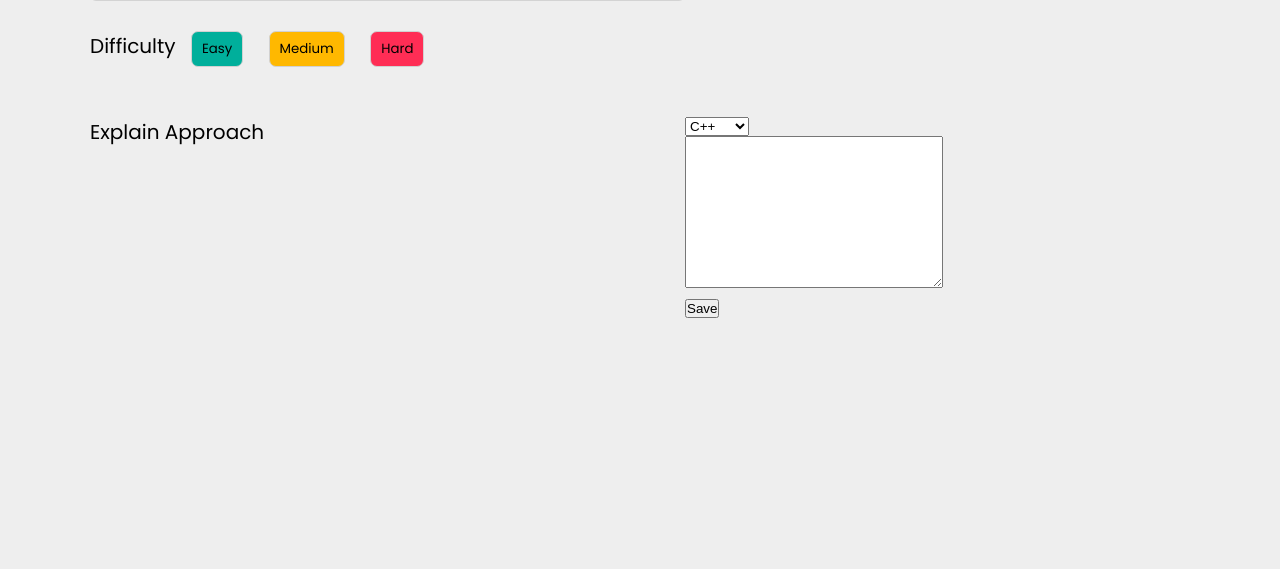
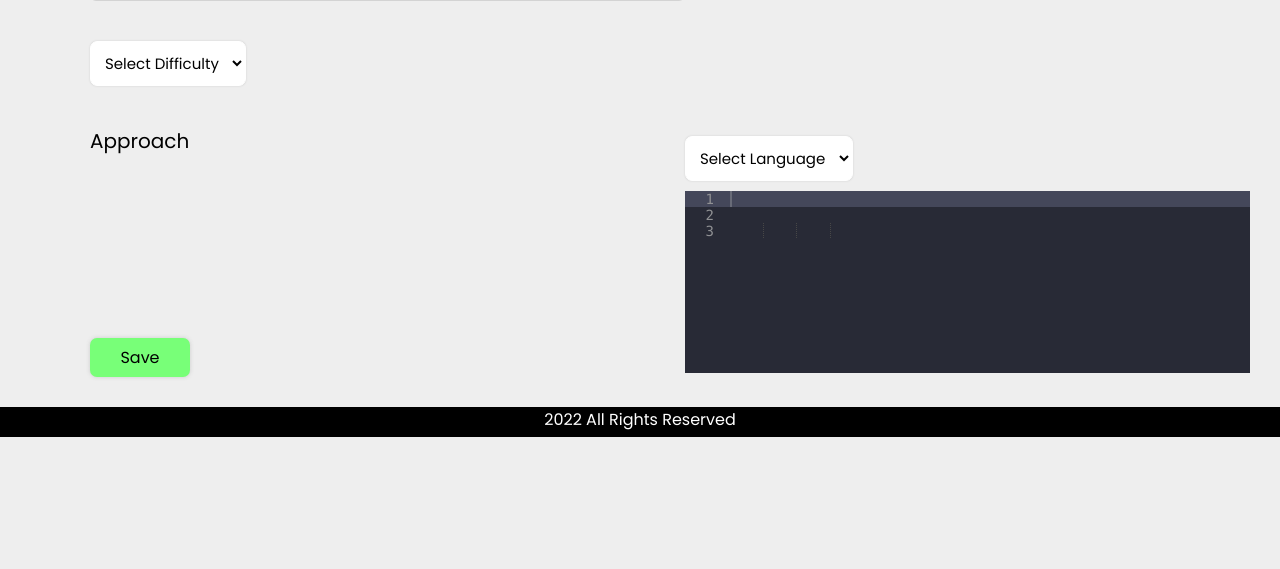
Before and after one commit to adii21-Ux/LeetJournal, a Django app: page /homepage/ in a window 1280 px wide. Shown: the part 231-800 px from the top of the page. Run offline with Django 3.2, Linux system fonts and the light colour scheme; some libraries are stand-ins or nearby versions.

Commit message:
:sparkles::fire:Added text and code editor

```diff
--- a/leetjournal/core/templates/core/base.html
+++ b/leetjournal/core/templates/core/base.html
@@ -8,17 +8,15 @@
 <body>
     <div class="container">
         <div class="navbar">
-            <div class="navelems">
-                <a href="/" target="_blank" rel="noopener noreferrer">Your Submissions</a>
-            </div>
             <div class="logo">
                 <h1 id="logo">
-                    LJ
+                    <span>Leet</span>Journal
                 </h1>
             </div>
-            <div class="profile">
-                <p>Your Profile</p>
-                <img src="#" alt="">
+            <div class="profile-sec">
+                <div class="submissions">
+                    <a href="#" target="_blank" rel="noopener noreferrer">Your Submissions</a>
+                </div>
             </div>
         </div>
     </div>
@@ -26,6 +24,12 @@
     {% block content %}
 
     {% endblock content %}
+
+    <div class="footer">
+        <p>2022 All Rights Reserved</p>
+    </div>
 </body>
+<script src="{% static 'js/base.js' %}"></script>
 {% block scripts %}{% endblock scripts %}
+
 </html>
--- a/leetjournal/core/templates/core/homepage.html
+++ b/leetjournal/core/templates/core/homepage.html
@@ -15,34 +15,36 @@
         <div class="problem-name">
             <input type="text" placeholder="Name of Problem" id="problem-name">
         </div>
-        <div class="difficulty">
-            <label for="difficulty-button">Difficulty</label>
-            <button class="easy difficulty-button">Easy</button>
-            <button class="medium difficulty-button">Medium</button>
-            <button class="hard difficulty-button">Hard</button>
+        <div class="difficulty-sec">
+            <select name="difficulty" class="difficulty dropdown">
+                <option value="none" selected disabled hidden class="dropdown-opt">Select Difficulty</option>
+                <option value="easy" id="easy" class="dropdown-opt">Easy</option>
+                <option value="medium" id="medium" class="dropdown-opt">Medium</option>
+                <option value="hard" id="hard" class="dropdown-opt">Hard</option>
+            </select>
         </div>
         <br />
         <div class="approach">
-            <label for="explanation" id="explanation-label">Explain Approach</label>
+            <label for="explanation" id="explanation-label">Approach</label>
             <textarea name="explanation" id="explanation" cols="30" rows="10"></textarea>
         </div>
         <div class="code-container">
-            <div class="language">
-                <select name="lang" id="">
-                    <option value="cpp">C++</option>
+            <div class="language-sec">
+                <select name="lang" class="language dropdown">
+                    <option value="none" selected disabled hidden class="dropdown-opt">Select Language</option>
+                    <option value="c_cpp">C++</option>
                     <option value="java">Java</option>
                     <option value="python">Python</option>
                 </select>
             </div>
             <div class="code-window">
-                <textarea name="code-sample" id="code" cols="30" rows="10" wrap="off" autocapitalize="off"
-                    autocomplete="off">
+                <div id="code">
 
-                </textarea>
+                </div>
             </div>
         </div>
-        <div class="submit-btn">
-            <button type="submit">Save</button>
+        <div class="submit-btn-sec">
+            <button type="submit" class="submit-btn">Save</button>
         </div>
     </form>
 </div>
@@ -50,7 +52,9 @@
 {% endblock content %}
 
 {% block scripts %}
+<script src="https://cdnjs.cloudflare.com/ajax/libs/ace/1.7.1/ace.js" integrity="sha512-FKkEO4RZEQjFmU1hoUYdx6HJLdpHpNzgWspgnQCxx7OOkDVz4kiGJxR97yWc5bzjwcCpJC/CRCiQzuoGYAChhQ==" crossorigin="anonymous" referrerpolicy="no-referrer"></script>
 <script src="{% static "editor/ckeditor.js" %}"></script>
+<script src="{% static 'js/editor.js' %}"></script>
 <script>
     CKEDITOR.replace("explanation");
 </script>
--- a/leetjournal/static/css/core/base.css
+++ b/leetjournal/static/css/core/base.css
@@ -27,3 +27,24 @@
     font-family: 'Poppins', sans-serif;
     position: sticky;
 }
+
+#logo span {
+    color: #f9a825;
+}
+
+.submissions a {
+    text-decoration: none;
+    outline: none;
+    color: inherit;
+}
+
+.footer {
+    width: 100%;
+    height: 30px;
+    background-color: black;
+    color: white;
+    font-family: 'Poppins', sans-serif;
+    align-items: center;
+    text-align: center;
+    margin-top: 30px;
+}
--- a/leetjournal/static/css/core/homepage.css
+++ b/leetjournal/static/css/core/homepage.css
@@ -42,36 +42,50 @@
     border-color: #b3b3b3;
 }
 
-.difficulty {
+.difficulty-sec {
     font-size: 20px;
     font-family: 'Poppins', sans-serif;
     grid-column: 1 /2;
-    margin-bottom: 30px;
+    margin: 30px 0px 40px 0px;
 }
 
-.difficulty-button {
-    margin: 20px 10px;
-    padding: 7px 10px;
+.dropdown {
+    padding: 10px;
+    border: 1px solid white;
+    border-radius: 7px;
     font-family: 'Poppins', sans-serif;
-    border: 1px solid rgb(209, 209, 209);
-    border-radius: 7px;
-    cursor: pointer;
-    transition: all 0.5 ease-in;
+    font-size: 15px;
+    background-color: white;
+    outline: none;
+    box-shadow: 0 0 2px rgb(204, 204, 204);
+    transition: all .5s ease;
 }
 
-.easy {
-    color: black;
-    background-color: rgb(0 175 155);
+.dropdown:hover {
+    box-shadow: 0 0 4px rgb(204, 204, 204);
 }
 
-.medium {
-    color: black;
-    background-color: rgb(255, 184, 0);
+.dropdown:active {
+    background-color: #f8f8f8;
+    border: none;
+    outline: none;
 }
 
-.hard {
-    color: black;
-    background-color: rgb(255, 45, 85);
+.dropdown:focus {
+    outline: none;
+    border: 1px solid white;
+}
+
+#easy {
+    color: rgb(0 175 155);
+}
+
+#medium {
+    color: rgb(255, 184, 0);
+}
+
+#hard {
+    color: rgb(255, 45, 85);
 }
 
 
@@ -85,14 +99,35 @@
 #explanation-label {
     font-size: 20px;
     font-family: 'Poppins', sans-serif;
+    margin: 0px 0px 10px 0px;
 }
 
 .code-container {
-    grid-column-start: 2;
-    grid-column-end: 3;
+    grid-column: 2/3;
+    margin-top: 10px;
+}
+
+#code {
+    height: 100%;
+    width: 95%;
+    font-size: 15px;
+    position: relative;
+    top: 10;
+}
+
+.submit-btn-sec {
+    grid-column: 1/2;
 }
 
 .submit-btn {
-    grid-column-start: 2;
-    grid-column-end: 3;
+    padding: 7px;
+    width: 100px;
+    background-color: rgba(120, 255, 120, 1.00);
+    border: none;
+    border-radius: 7px;
+    margin-top: 20px;
+    font-size: 16px;
+    font-family: 'Poppins', sans-serif;
+    cursor: pointer;
+    box-shadow: 0 0 4px rgb(204, 204, 204)
 }
--- /dev/null
+++ b/leetjournal/static/js/editor.js
@@ -0,0 +1,13 @@
+let editor = document.querySelector("#code");
+let language = document.querySelector(".language")
+console.log("hello")
+
+editor.style.fontSize = '14px';
+let codeEditor = ace.edit(editor);
+codeEditor.setTheme("ace/theme/dracula");
+
+language.addEventListener("change", function () {
+    console.log("changed" + language.value)
+    codeEditor.setValue("");
+    codeEditor.session.setMode(`ace/mode/${language.value}`)
+})
```
Also changed, not shown: leetjournal/static/js/base.js (added).
